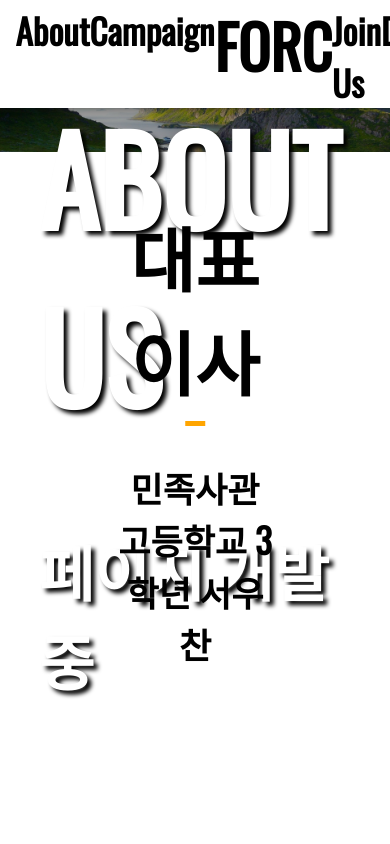
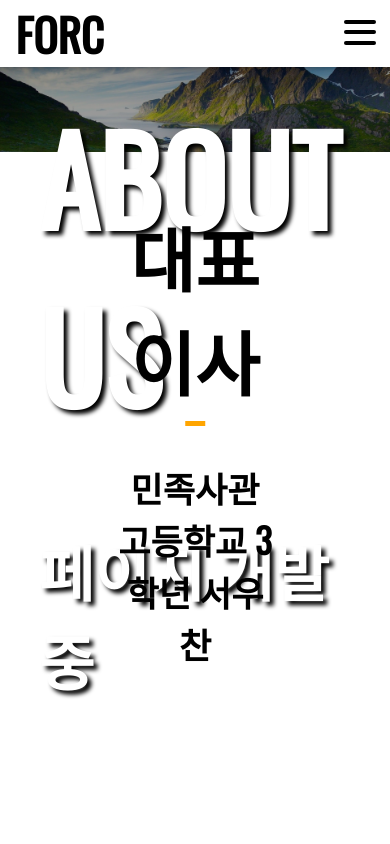
Before and after one commit to jhan756k/FORC, a React (Create React App) app: page /about in a window 390 px wide. Shown: the top 844 px of the page. Built offline with nearby package versions, Linux system fonts and the light colour scheme.

Commit message:
hamburger sibal

```diff
--- a/public/index.html
+++ b/public/index.html
@@ -2,14 +2,12 @@
 <html lang="en">
   <head>
     <meta charset="utf-8" />
-    <link rel="icon" href="%PUBLIC_URL%/favicon.ico" />
-    <meta name="viewport" content="width=device-width, initial-scale=1" />
+    <meta name="viewport" content="width=device-width" initial-scale="1.00" maximum-scale="1.0"/>
     <meta name="theme-color" content="#000000" />
     <meta
       name="description"
       content="Web site created using create-react-app"
     />
-    <link rel="apple-touch-icon" href="%PUBLIC_URL%/logo192.png" />
     <!--
       manifest.json provides metadata used when your web app is installed on a
       user's mobile device or desktop. See https://developers.google.com/web/fundamentals/web-app-manifest/
--- a/src/Component/Sticknav.jsx
+++ b/src/Component/Sticknav.jsx
@@ -1,20 +1,30 @@
 import React from "react";
 import "../Style/Sticknav.css";
+import { useEffect, useState } from "react";
 
 const Sticknav = () => {
+  useEffect(() => {
+    if (window.innerWidth < 700) {
+      const title = document.querySelector(".title");
+      title.style.marginRight = window.innerWidth - 150 + "px";
+    }
+  }, []);
+
   async function campaignClick() {
-
-    if (window.location.pathname !=="/") {
+    if (window.location.pathname !== "/") {
       window.location.href = "/?s=1";
-    } else{
+    } else {
       window.scrollTo({
         top: document.querySelector(".camp").offsetTop - 90,
         behavior: "smooth",
       });
     }
-  };
+  }
+
+  const [hamburgerOpen, setHamburgerOpen] = useState(false);
 
   return (
+    <>
       <div className="stick">
         <div className="items">
           <div className="iwrap">
@@ -23,9 +33,7 @@ const Sticknav = () => {
             </a>
           </div>
           <div className="iwrap">
-          <button
-            className="item"
-            onClick={() => (campaignClick())}>
+            <button className="item" onClick={() => campaignClick()}>
               Campaign
             </button>
           </div>
@@ -44,8 +52,73 @@ const Sticknav = () => {
               Donate
             </a>
           </div>
+
+          <div className="dimscreen" />
+          <div className="bnavigation">
+            <ul>
+              <li>About</li>
+              <li>Campaign</li>
+              <li>Join Us</li>
+              <li>Donate</li>
+            </ul>
+
+            <div
+              className="burgdiv"
+              onClick={() => {
+                setHamburgerOpen(!hamburgerOpen);
+              }}
+            >
+              <div className="hamburger">
+                <div className="burger b1" />
+                <div className="burger b2" />
+                <div className="burger b3" />
               </div>
             </div>
+          </div>
+        </div>
+      </div>
+      <style jsx>
+        {`
+          .bnavigation ul {
+            transform: translateX(${hamburgerOpen ? "0" : "100%"});
+            visibility: ${hamburgerOpen ? "visible" : "hidden"};
+            display: none;
+          }
+
+          .b1 {
+            transform: ${hamburgerOpen ? "rotate(45deg)" : "rotate(0deg)"};
+          }
+          .b2 {
+            // transform: ${hamburgerOpen
+              ? "translateX(100%)"
+              : "translateX(0)"};
+            opacity: ${hamburgerOpen ? "0" : "1"};
+          }
+          .b3 {
+            transform: ${hamburgerOpen ? "rotate(-45deg)" : "rotate(0deg)"};
+          }
+          .dimscreen {
+            visibility: ${hamburgerOpen ? "visible" : "hidden"};
+            display: none;
+            position: absolute;
+            left: 0;
+            top: 0;
+            height: 100vh;
+            width: 100vw;
+            background-color: black;
+            opacity: 0.5;
+          }
+
+          @media screen and (max-width: 700px) {
+            .bnavigation ul {
+              display: inline-block;
+            }
+            .dimscreen {
+              display: inline-block;
+            }
+        `}
+      </style>
+    </>
   );
 };
 
--- a/src/Style/Loginpage.css
+++ b/src/Style/Loginpage.css
@@ -105,3 +105,12 @@
     justify-content: center;
     align-items: center;
 }
+
+@media (max-width: 500px) {
+    .loginsubmit {
+        width: 80%;
+    }
+    .registerbutton {
+        width: 80%;
+    }
+}
--- a/src/Style/Mainpage.css
+++ b/src/Style/Mainpage.css
@@ -81,6 +81,7 @@
 }
 .campcards {
   display: flex;
+  width: 100%;
   flex-wrap: wrap;
   justify-content: center;
 }
@@ -145,7 +146,7 @@
   opacity: 1;
 }
 
-@media (max-width: 611px) {
+@media (max-width: 708px) {
   .cards {
     justify-content: center;
   }
@@ -153,7 +154,7 @@
 
 @media (max-width: 540px) {
   .camptitle {
-    font-size: 45px;
+    font-size: 40px;
   }
   .camptitle::after {
     content: "";
--- a/src/Style/Sticknav.css
+++ b/src/Style/Sticknav.css
@@ -53,3 +53,66 @@
   transform: scaleX(1);
   transform-origin: bottom center;
 }
+
+.hamburger {
+  width: 2rem;
+  height: 2rem;
+  display: flex;
+  justify-content: space-around;
+  flex-flow: column nowrap;
+  z-index: 20;
+}
+
+.burger {
+  width: 2rem;
+  height: 0.25rem;
+  border-radius: 10px;
+  background-color: black;
+  transform-origin: 1px;
+  transition: all 0.3s linear;
+}
+
+.burgdiv {
+  display:none;
+}
+
+.bnavigation {
+  background-color: none;
+  display: none;
+}
+
+.bnavigation ul{
+  background-color: white;
+  height: 100vh;
+  width: 65vw;
+  padding-top: 60px;
+  right: -10vw;
+  margin-top: 0;
+  position:fixed;
+  float: left;
+  transition: all 0.4s cubic-bezier(0.68, -0.55, 0.265, 1.55);
+  overflow: hidden;
+}
+
+@media (max-width: 700px) {
+  .item {
+    display: none;
+  }
+  .items {
+    display: flex;
+    justify-content: space-between;
+  }
+  .title {
+    font-size: 45px;
+    justify-self: left;
+  }
+  .burgdiv {
+    display: inline-block;
+    justify-self: right;
+    padding-top: 16.5px;
+    cursor: pointer;
+  }
+  .bnavigation {
+    display: block;
+  }
+}
```
Also changed, not shown: src/App.js (line endings or trailing spaces). Lines whose indentation alone changed are shown as unchanged.
